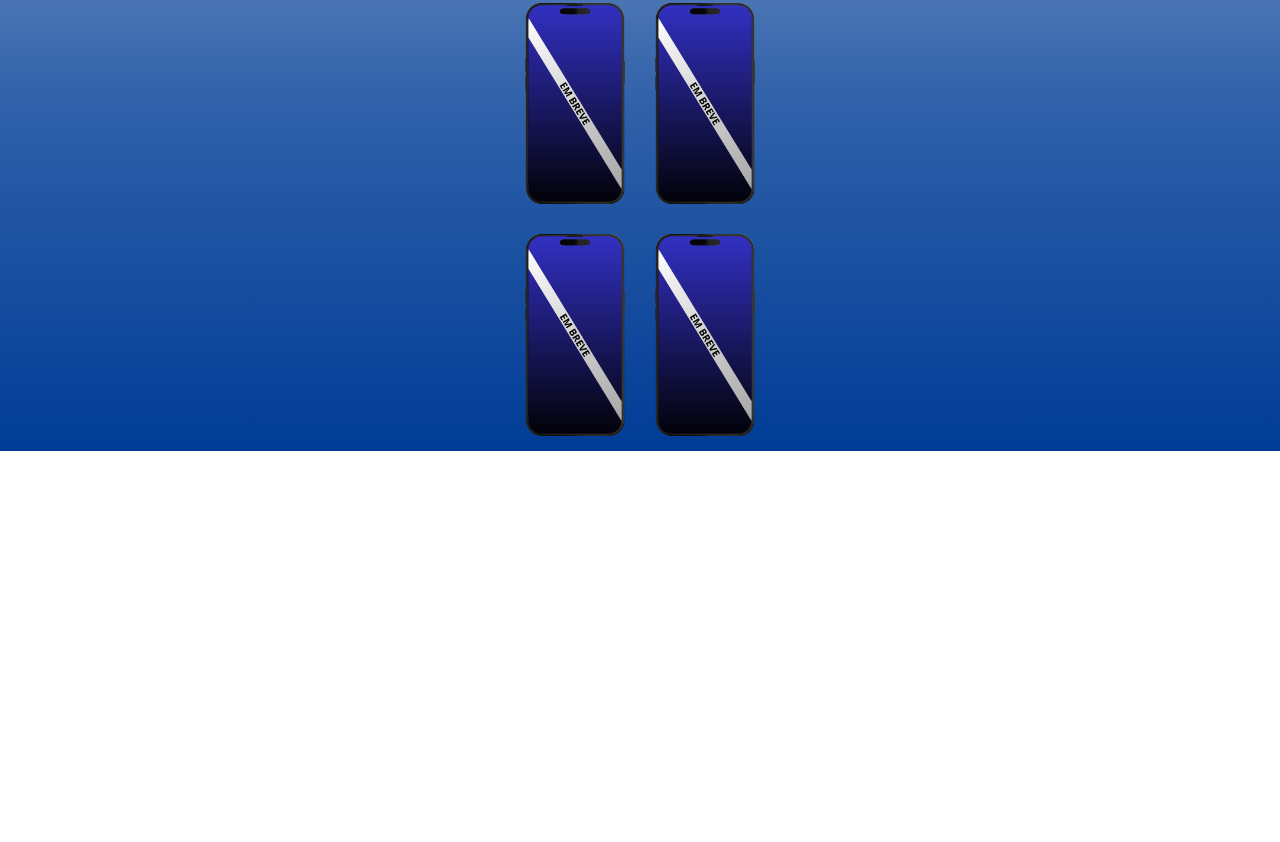
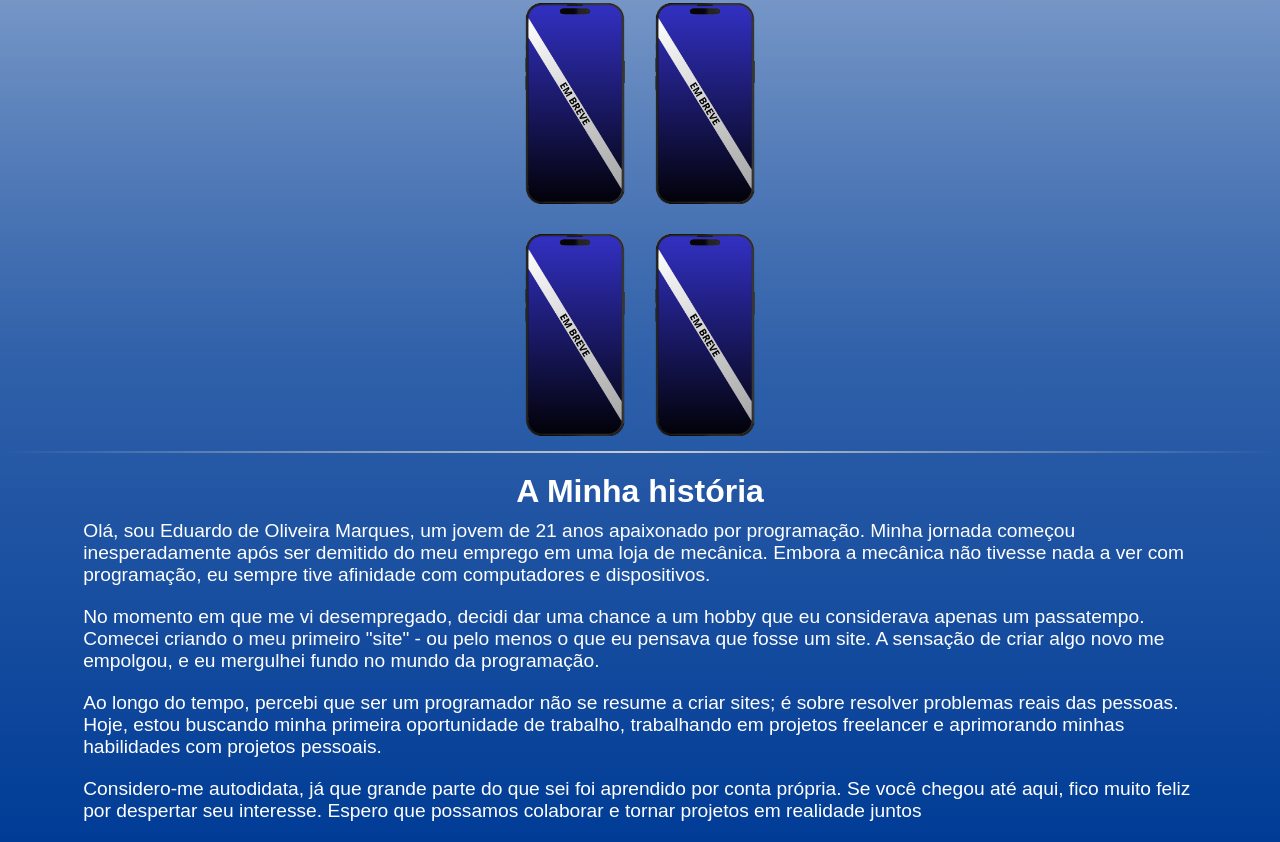
Before and after one commit to EduardoDuduu/Projeto, a plain HTML site: page index.html in a window 1280 px wide. Shown: the part 1334-2176 px from the top of the page. Before the commit the page ends 1785 px from the top, so only its background shows below. Drawn offline with nearby package versions, Linux system fonts and the light colour scheme; a web font is replaced by a local one.

Commit message:
Adicionei a seção sobre mim

```diff
--- a/index.html
+++ b/index.html
@@ -62,13 +62,39 @@
 
         <section id="exemplo-celular-e-tablet">
             <img class="responsivo-telefone" src="images/degrade-invertido-P&A-letra-preta.png" alt="">
+
             <img class="responsivo-telefone" src="images/degrade-invertido-P&A-letra-preta.png" alt="">
+
             <img class="responsivo-telefone" src="images/degrade-invertido-P&A-letra-preta.png" alt="">
+
             <img class="responsivo-telefone" src="images/degrade-invertido-P&A-letra-preta.png" alt="">
+
             <img class="responsivo-telefone" src="images/degrade-invertido-P&A-letra-preta.png" alt="">
+
             <img class="responsivo-telefone" src="images/degrade-invertido-P&A-letra-preta.png" alt="">
         </section>
+        <hr class="new-style-hr">
+        <h2 class="under-projects">A Minha história</h2>
+
+        <p class="sobre-mim">
+            Olá, sou Eduardo de Oliveira Marques, um jovem de 21 anos apaixonado por programação. Minha jornada começou inesperadamente após ser demitido do meu emprego em uma loja de mecânica. Embora a mecânica não tivesse nada a ver com programação, eu sempre tive afinidade com computadores e dispositivos.
+        </p>
+
+        <p class="sobre-mim">
+            No momento em que me vi desempregado, decidi dar uma chance a um hobby que eu considerava apenas um passatempo. Comecei criando o meu primeiro "site" - ou pelo menos o que eu pensava que fosse um site. A sensação de criar algo novo me empolgou, e eu mergulhei fundo no mundo da programação.
+        </p>
+
+        <p class="sobre-mim">
+            Ao longo do tempo, percebi que ser um programador não se resume a criar sites; é sobre resolver problemas reais das pessoas. Hoje, estou buscando minha primeira oportunidade de trabalho, trabalhando em projetos freelancer e aprimorando minhas habilidades com projetos pessoais.
+        </p>
+
+        <p class="sobre-mim">
+            Considero-me autodidata, já que grande parte do que sei foi aprendido por conta própria. Se você chegou até aqui, fico muito feliz por despertar seu interesse. Espero que possamos colaborar e tornar projetos em realidade juntos
+        </p>
     </main>
+    <footer>
+
+    </footer>
 
     <script src="scripts/clicktocopy.js"></script>
 </body>
--- a/styles/mobile-first.css
+++ b/styles/mobile-first.css
@@ -23,18 +23,17 @@ header>h2{
     padding-top: 12px;
 }
 header>section{
-    margin-bottom: 10px;
     display: flex;
     justify-content: space-between;
     max-width: 300px;
     margin: auto;
+    padding-bottom: 15px;
 }
 header>section>.work-media{
     text-decoration: none;
     width: 50px;
     height: 50px;
 }
-
 header>p{
     font-size: 1.3em;
     text-align: justify;
@@ -88,7 +87,6 @@ header>div>input#button{
 main{
     background-image: linear-gradient(to top, #003c96, 65%, #ffffff);
     width: 100vw;
-    /*height: 100vh;*/
 }
 
 main>h1{
@@ -129,3 +127,23 @@ main>section>.responsivo-telefone{
     width: 100px;
     margin: 15px;
 }
+
+.new-style-hr{
+    border: 0;
+    height: 2px;
+    background-image: linear-gradient(to right, transparent, #cccccc, transparent);
+}
+
+main>h2.under-projects{
+    color: #ffffff;
+    margin-bottom: 10px;
+}
+
+main>p.sobre-mim{
+    font-size: 1.2em;
+    text-align: ;
+    color: #ffffff;
+    max-width: 87vw;
+    margin: auto;
+    padding-bottom: 20px;
+}
```
